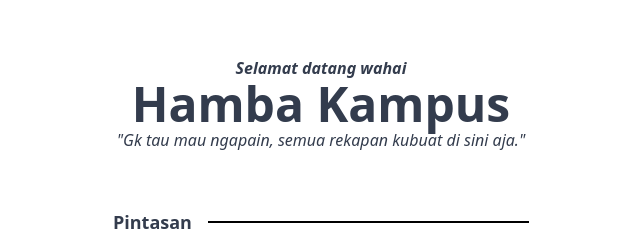
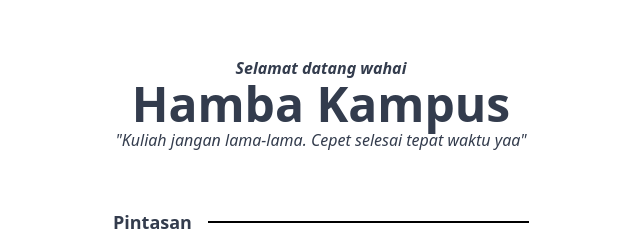
Before and after one commit to aritlhq/hakurei, an Astro site: page / in a window 1280 px wide. Shown: the top 240 px of the page, 319-959 px from the left. Built offline with nearby package versions, Linux system fonts and the light colour scheme; Astro itself is replaced by a stand-in of ours.

Commit message:
Update Welcome.astro

```diff
--- a/src/components/Welcome.astro
+++ b/src/components/Welcome.astro
@@ -8,7 +8,7 @@ import Faq from "./Faq.astro";
         <div class="py-4 text-center">
             <h1 class="italic font-bold">Selamat datang wahai</h1>
             <h2 class="text-5xl font-bold">Hamba Kampus</h2>
-            <span class="italic">"Gk tau mau ngapain, semua rekapan kubuat di sini aja."</span>
+            <span class="italic">"Kuliah jangan lama-lama. Cepet selesai tepat waktu yaa"</span>
         </div>
         <div class="mt-10 flex flex-col gap-4">
             <div class="flex gap-4 items-center">
```
